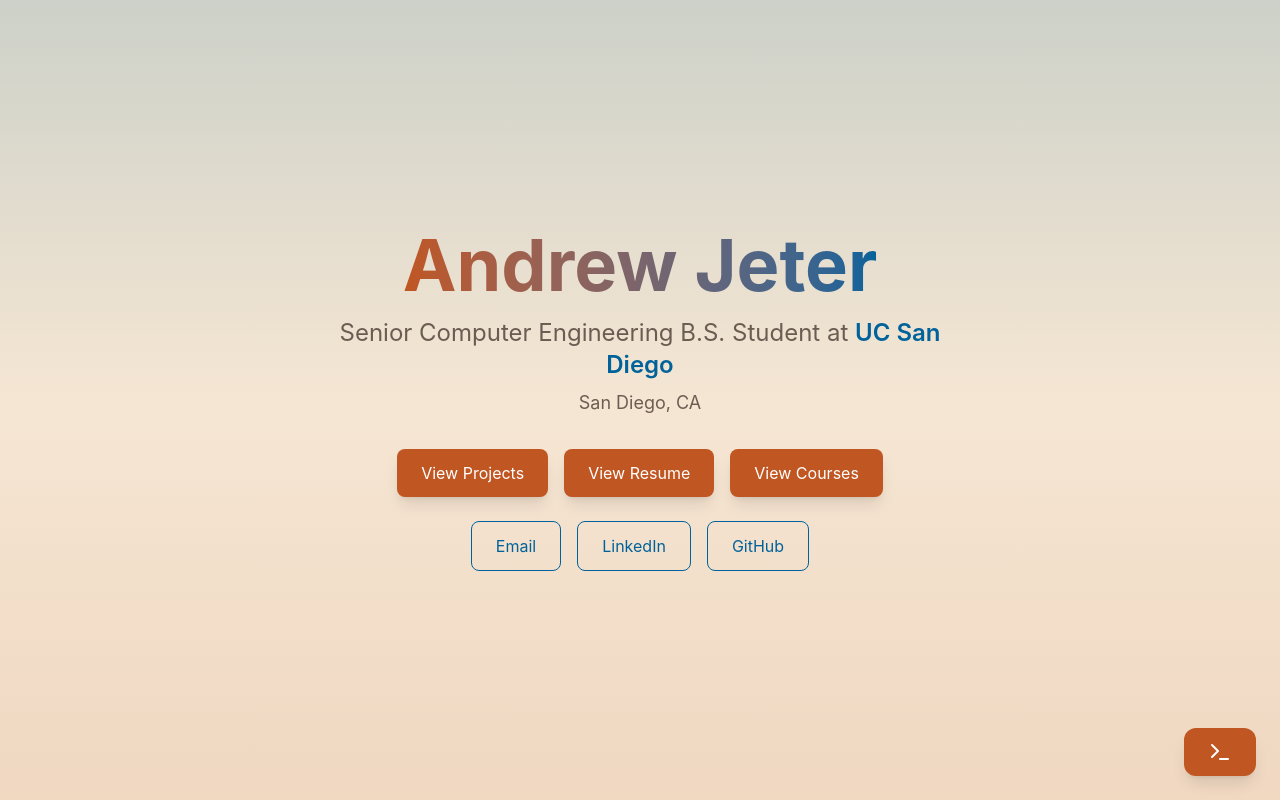
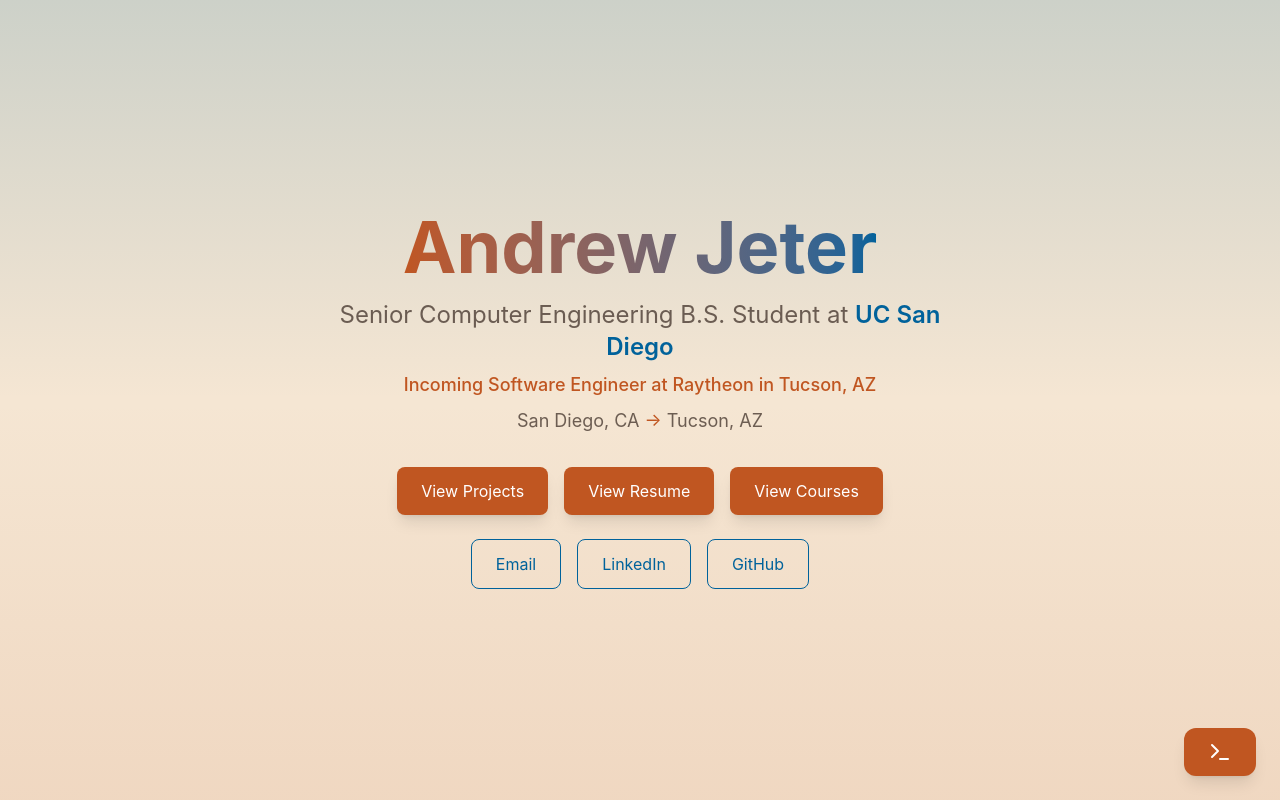
Before and after one commit to acjeter/acjeter.github.io, a React (Vite) app: page / in a window 1280 px wide. Built offline with nearby package versions, Linux system fonts and the light colour scheme.

Commit message:
Added information.

```diff
--- a/src/pages/Home.tsx
+++ b/src/pages/Home.tsx
@@ -30,7 +30,8 @@
                     className="text-xl md:text-2xl text-desert-dark/80 mb-8 max-w-2xl"
                 >
                     <p className="mb-2">Senior Computer Engineering B.S. Student at <span className="text-ucsd-blue font-semibold">UC San Diego</span></p>
-                    <p className="text-lg">San Diego, CA</p>
+                    <p className="text-lg font-medium text-terracotta mb-2">Incoming Software Engineer at Raytheon in Tucson, AZ</p>
+                    <p className="text-lg">San Diego, CA <span className="text-terracotta">&rarr;</span> Tucson, AZ</p>
                 </motion.div>
 
                 <motion.div
```
